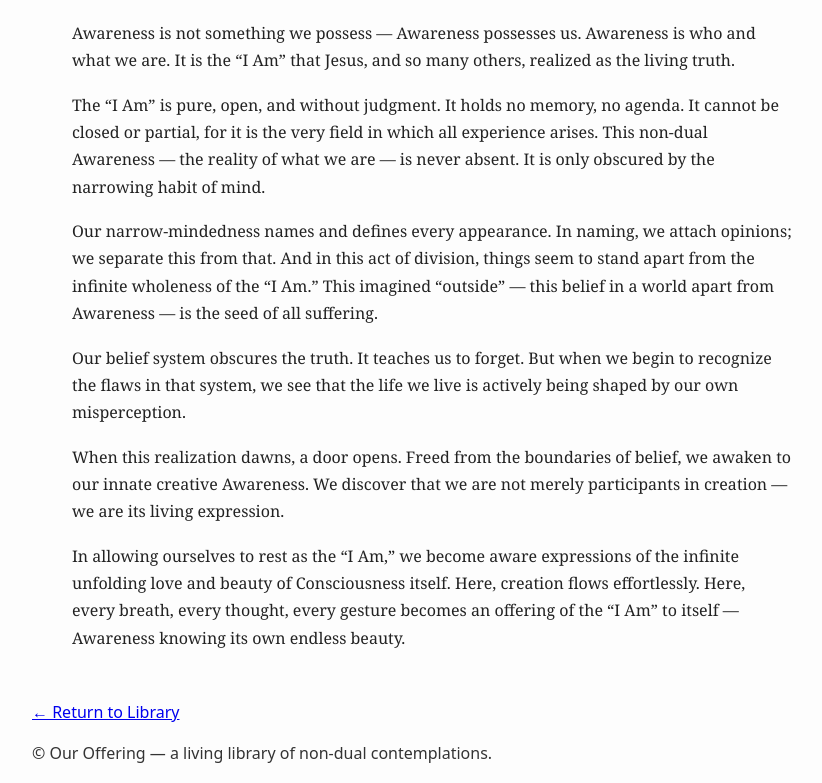
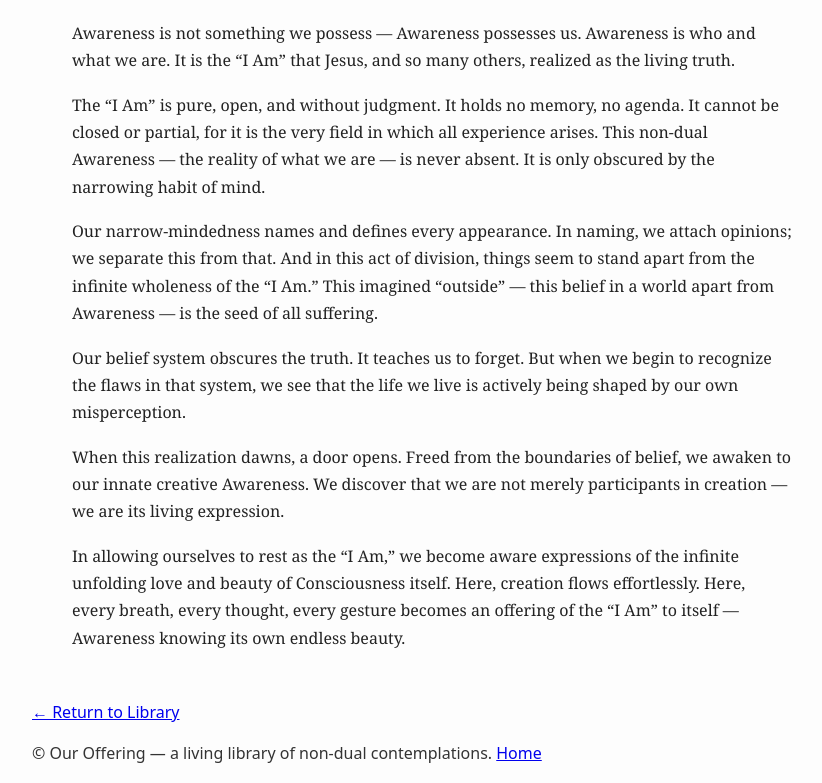
Before and after one commit to randy444-ai/ouroffering, a plain HTML site: page library/i-am.html in a window 1280 px wide. Shown: the part 100-883 px from the top of the page, without its empty margins (208-1030 px from the left). Drawn offline with Linux system fonts and the light colour scheme.

Commit message:
Update i-am.html
footer addition

```diff
--- a/library/i-am.html
+++ b/library/i-am.html
@@ -48,7 +48,7 @@
   </main>
 
   <footer class="page-footer">
-    <p>© Our Offering — a living library of non-dual contemplations.</p>
+    <p>© Our Offering — a living library of non-dual contemplations. <a href="../index.html">Home</a></p>
   </footer>
 
 </body>
```
